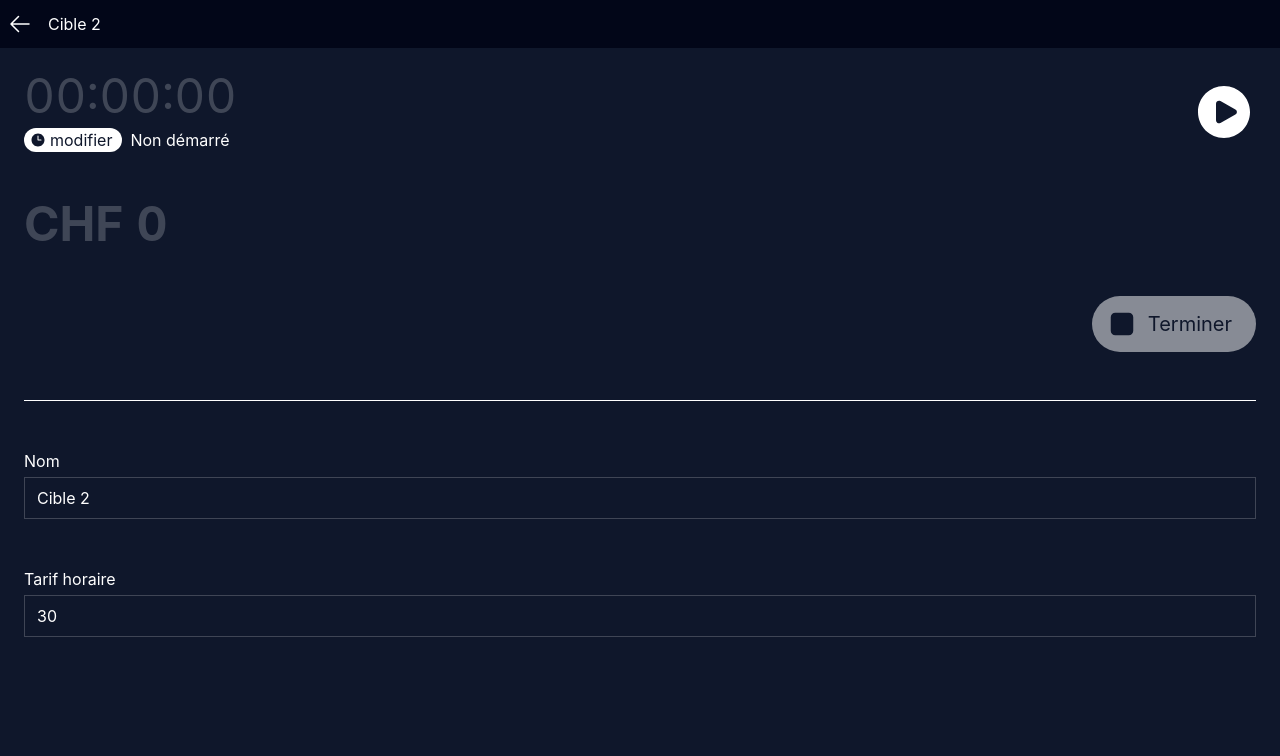
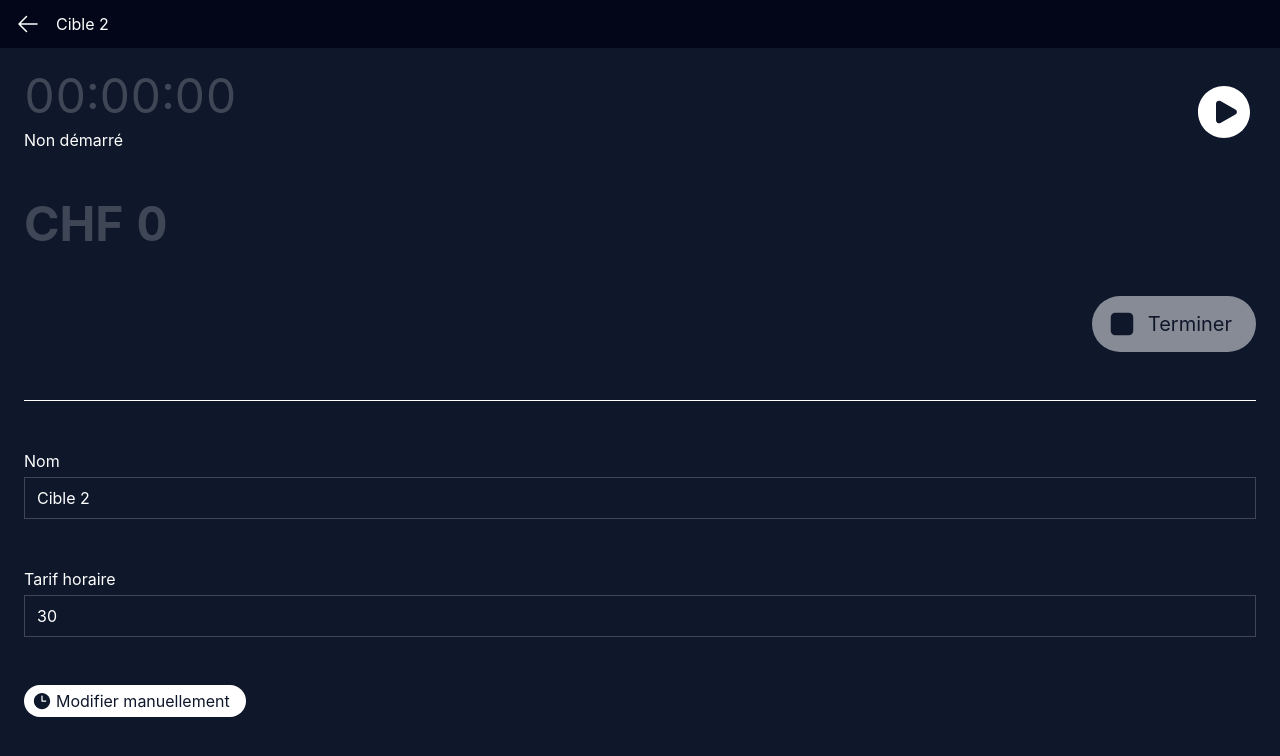
Before and after one commit to j4kim/multichrono, a Vue app: page /#/1 in a window 1280 px wide. Shown: the top 756 px of the page. Built offline with nearby package versions, Linux system fonts and the light colour scheme.

Commit message:
move update button down in the form

```diff
--- a/src/views/ChronoView.vue
+++ b/src/views/ChronoView.vue
@@ -12,12 +12,11 @@ const route = useRoute();
 const chrono = computed(() => chronos.value[route.params.index]);
 
 function update() {
-  let minutes = NaN;
-  while (isNaN(minutes) || minutes < 0) {
-    minutes = prompt("Minutes");
+  const minutes = prompt("Minutes");
+  if (minutes === null || minutes === "" || isNaN(minutes) || minutes < 0) {
+    return;
   }
-  minutes = +minutes;
-  const ms = minutes * 60000;
+  const ms = +minutes * 60000;
   chrono.value.started_at = Date.now();
   chrono.value.offset = ms;
 }
@@ -25,7 +24,7 @@ function update() {
 
 <template>
   <div class="flex min-h-dvh flex-col">
-    <header class="flex h-12 items-center gap-4 p-2">
+    <header class="flex h-12 items-center gap-4 p-2 px-4">
       <RouterLink to="/">
         <ArrowLeftIcon class="size-6" />
       </RouterLink>
@@ -40,14 +39,6 @@ function update() {
         <div class="flex grow flex-col gap-2">
           <Time class="text-5xl" :chrono="chrono"></Time>
           <div class="flex gap-2">
-            <button
-              class="flex items-center gap-1 rounded-full bg-white pr-2.5 pl-1.5"
-              :class="getColorClass(chrono)"
-              @click="update"
-            >
-              <ClockIcon class="inline size-4" />
-              modifier
-            </button>
             <div v-if="chrono.state === 'initial'">Non démarré</div>
             <div v-else-if="chrono.state === 'started'">En cours</div>
             <div v-else-if="chrono.state === 'paused'">En pause</div>
@@ -92,6 +83,17 @@ function update() {
           type="number"
         />
       </label>
+
+      <div>
+        <button
+          class="flex items-center gap-1 rounded-full bg-white py-1 pr-4 pl-2"
+          :class="getColorClass(chrono)"
+          @click="update"
+        >
+          <ClockIcon class="inline size-5" />
+          Modifier manuellement
+        </button>
+      </div>
     </div>
   </div>
 </template>
--- a/src/views/HomeView.vue
+++ b/src/views/HomeView.vue
@@ -5,7 +5,7 @@ import { chronos } from "../chronoStore.js";
 
 <template>
   <div class="flex min-h-dvh flex-col">
-    <header class="flex h-12 items-center p-2">multichrono</header>
+    <header class="flex h-12 items-center p-2 px-4">multichrono</header>
     <div class="flex grow flex-col gap-1">
       <Chrono
         v-for="(chrono, index) in chronos"
```
